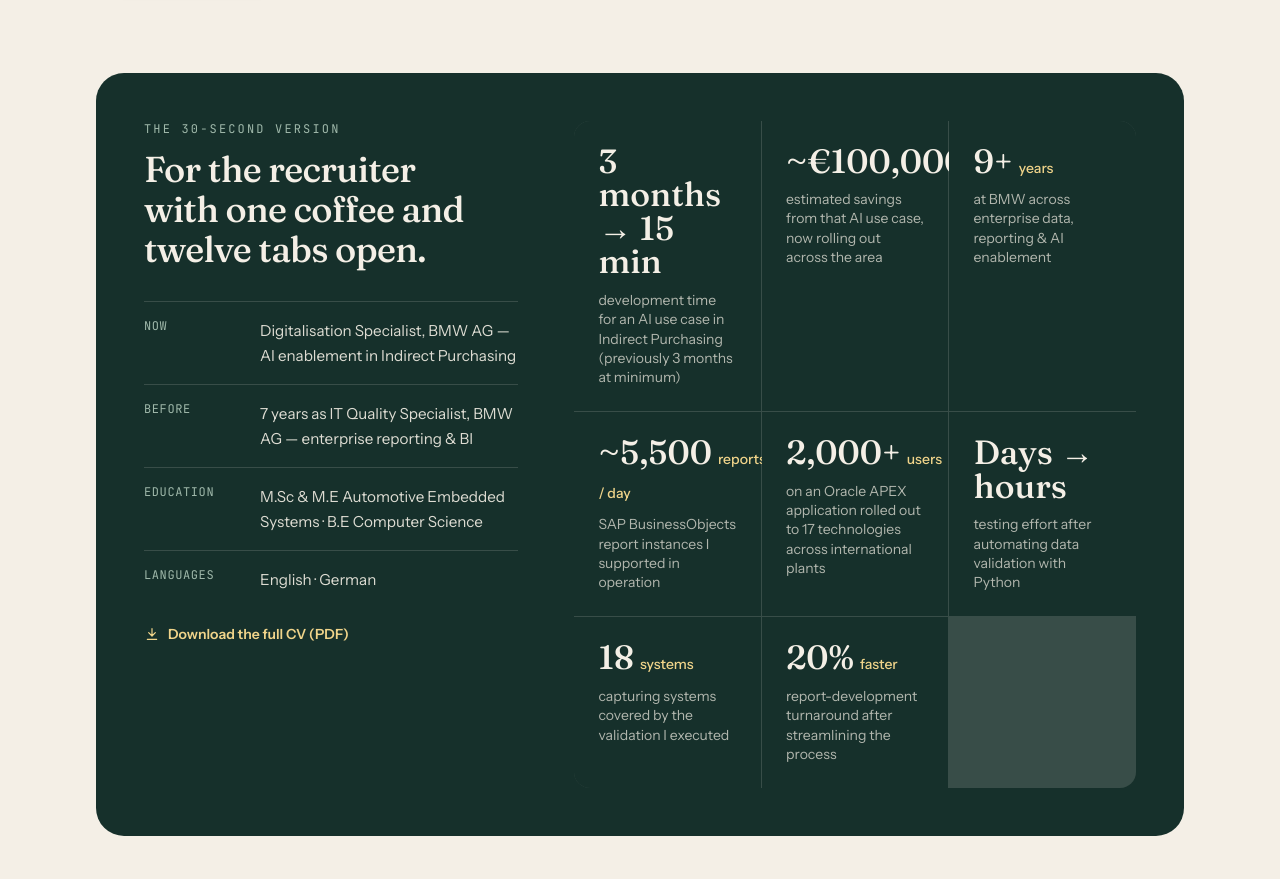
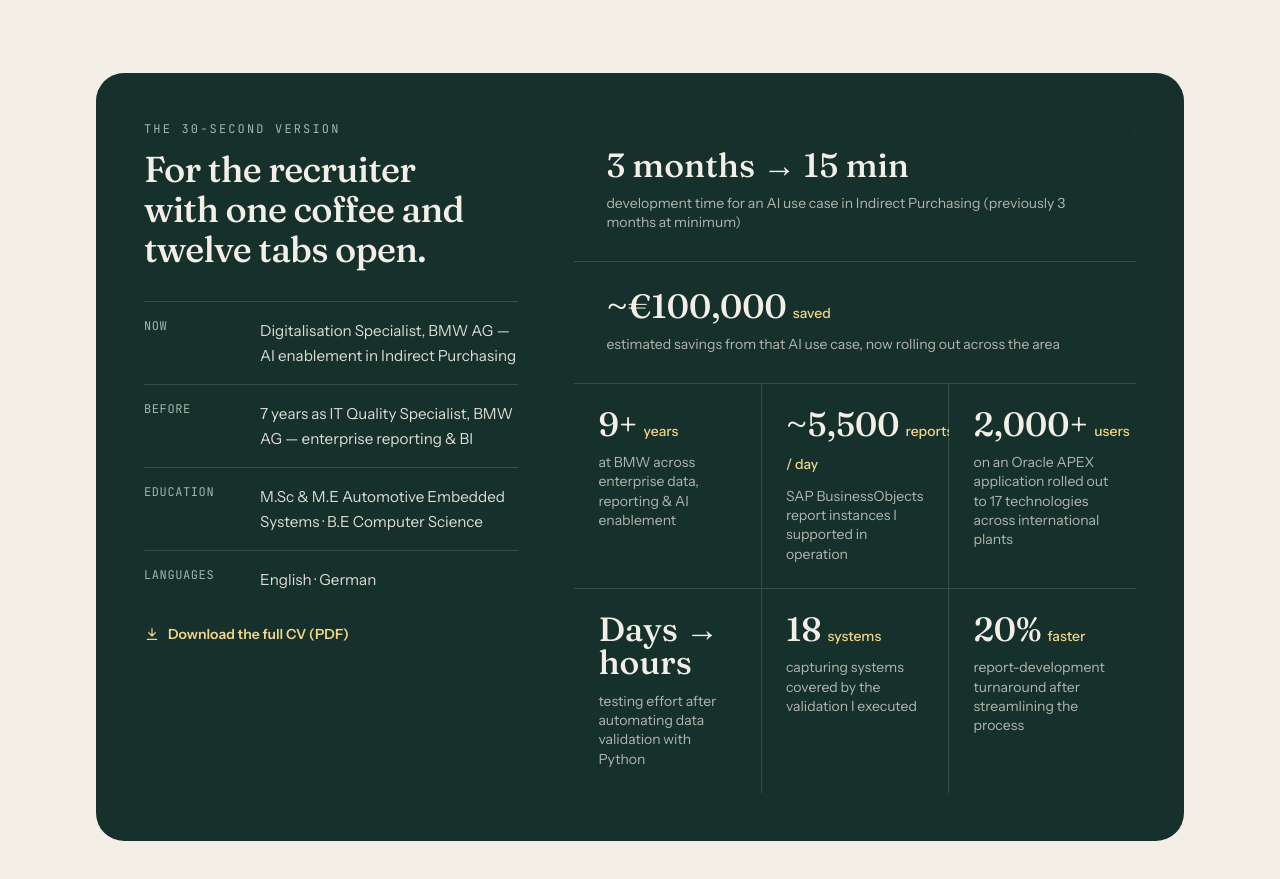
Before and after one commit to akash-br/akashbr, a React (Vite) app: page / in a window 1280 px wide. Shown: the part 940-1819 px from the top of the page. Built offline with nearby package versions, Linux system fonts and the light colour scheme.

Commit message:
Refactor className for list items in Impact component

```diff
--- a/src/components/Impact.tsx
+++ b/src/components/Impact.tsx
@@ -40,7 +40,7 @@ export function Impact() {
               {impactStats.map((s, i) => (
                 <li
                   key={s.label}
-                  className="reveal group bg-forest p-6 transition-colors duration-300 hover:bg-forest-2"
+                  className={`reveal group bg-forest p-6 transition-colors duration-300 hover:bg-forest-2 ${i < 2 ? "col-span-full sm:px-8 sm:py-7" : ""}`}
                   style={{ ["--d" as string]: `${i * 70}ms` }}
                 >
                   <p className="font-display text-[2.1rem] leading-none font-medium text-paper">
```
